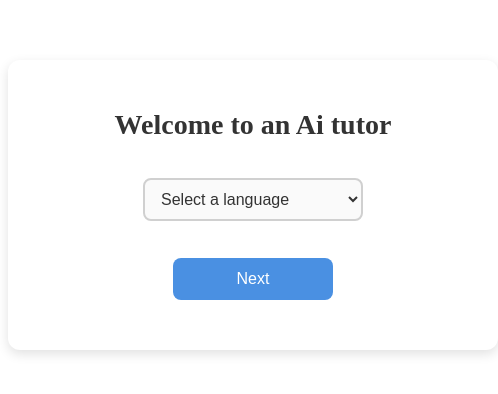
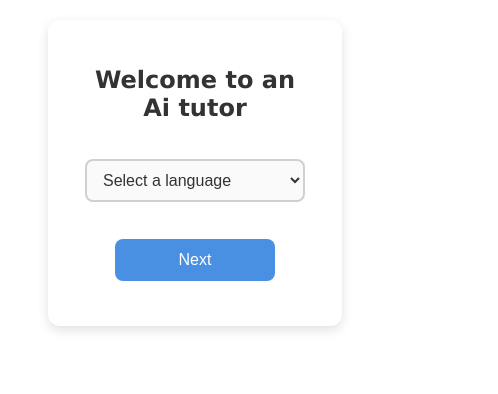
Before and after one commit to Spiderasasen/Learning-a-Language-with-AI, a React (Vite) app in the folder language_tutor/: page / in a window 390 px wide. Shown: the top 394 px of the page, 498 px wide, since content can reach past the window. Built offline with nearby package versions, Linux system fonts and the light colour scheme.

Commit message:
adding the view for the mobile view

```diff
--- a/language_tutor/src/pages/Home.jsx
+++ b/language_tutor/src/pages/Home.jsx
@@ -8,12 +8,13 @@ function Home() {
     const [language, setLanguage] = useState("");
 
     return (
-        <div>
+        <div className="main">
             <div id="home_card">
                 <h1>Welcome to an Ai tutor</h1>
 
                 {/*drop downs*/}
                 <div>
+                    {/*language selection*/}
                     <Drop_down_selection_component
                         id="language_selection"
                         null_option="Select a language"
@@ -22,6 +23,7 @@ function Home() {
                         onChange={(e) => setLanguage(e.target.value)}
                     />
 
+                    {/*level selection*/}
                     {language !== "" && (
                         <Drop_down_selection_component
                             id="level_selection"
--- a/language_tutor/src/styles/home_page.css
+++ b/language_tutor/src/styles/home_page.css
@@ -24,3 +24,18 @@
     display: flex;
     flex-direction: column;
 }
+
+
+/*mobile view*/
+@media (max-width: 1024px) {
+    #home_card {
+        width: 60%;
+        margin: 20px auto;
+    }
+    #home_card h1 {
+        font-size: 24px;
+    }
+    #home_card > div {
+        margin-bottom: 15px;
+    }
+}
--- a/language_tutor/src/styles/main.css
+++ b/language_tutor/src/styles/main.css
@@ -26,3 +26,8 @@ button:hover {
 button:active {
     background-color: #346ea8;
 }
+
+/*main code that will be used on all sections*/
+.main{
+    font-family: Verdana, Arial, sans-serif;
+}
```
